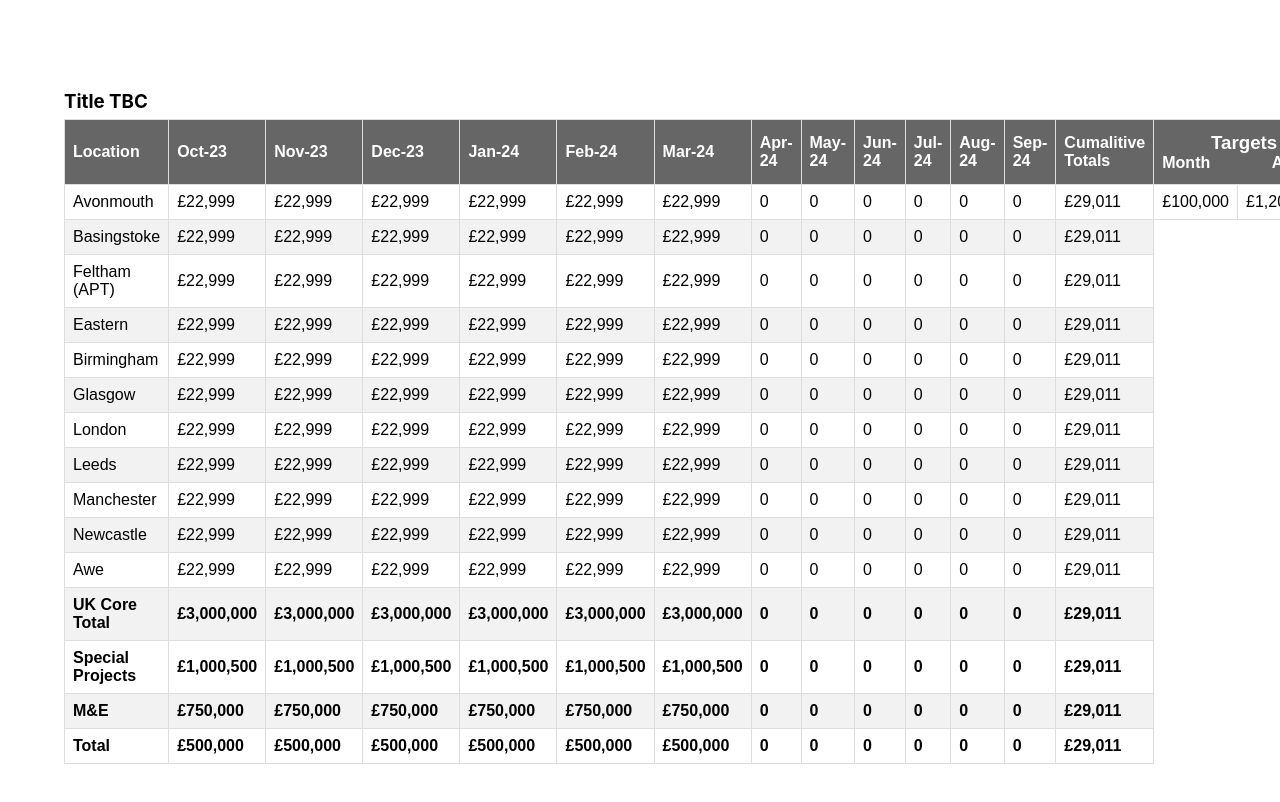
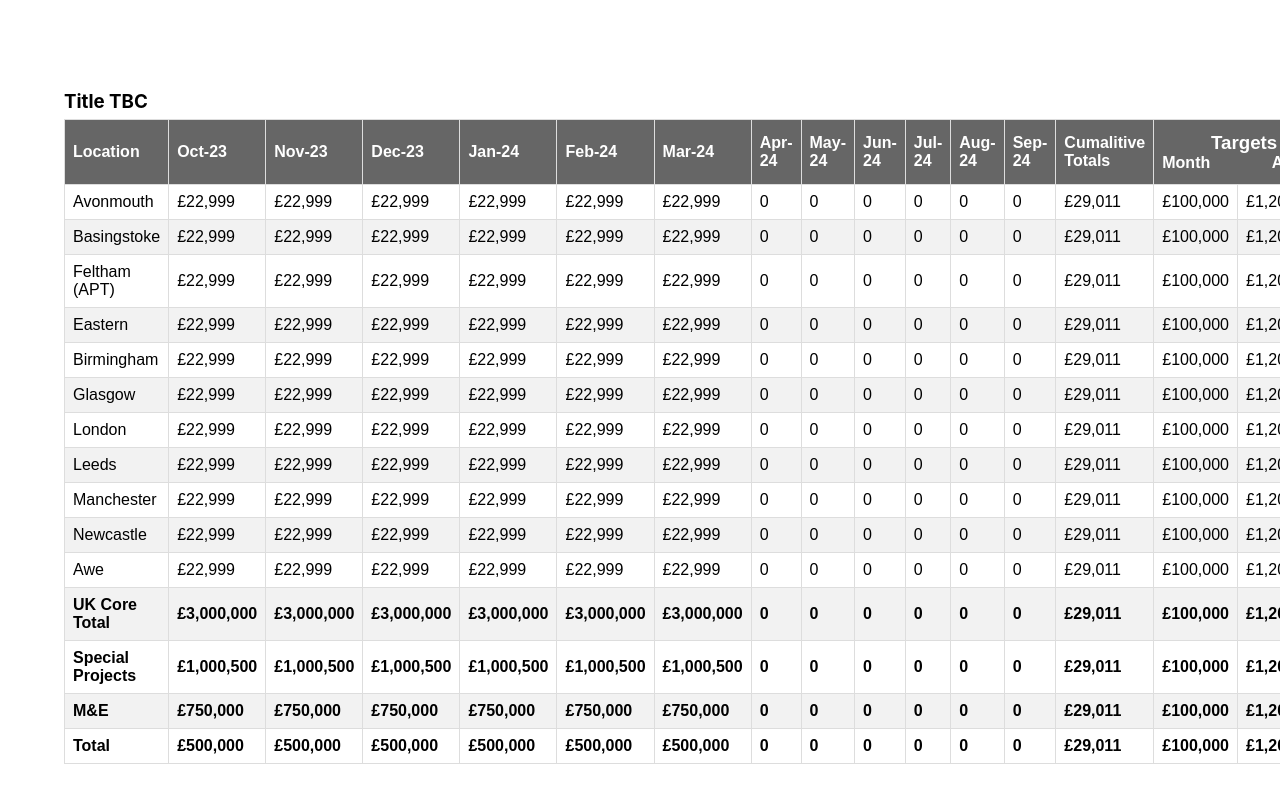
Before and after one commit to stalliardo/contract-awards, a React (Create React App) app in the folder client/: page /awards-totals in a window 1280 px wide. Shown: the top 802 px of the page. Built offline with nearby package versions, Linux system fonts and the light colour scheme.

Commit message:
Added data to the targets column

```diff
--- a/client/src/components/awards/AwardsTotals.js
+++ b/client/src/components/awards/AwardsTotals.js
@@ -70,7 +70,6 @@ const AwardsTotals = () => {
                             <td>
                                 £1,200,000
                             </td>
-
                         </tr>
                         <tr>
                             <td>Basingstoke</td>
@@ -87,7 +86,12 @@ const AwardsTotals = () => {
                             <td>0</td>
                             <td>0</td>
                             <td>£29,011</td>
-
+                            <td>
+                                £100,000
+                            </td>
+                            <td>
+                                £1,200,000
+                            </td>
                         </tr>
                         <tr>
                             <td>Feltham (APT)</td>
@@ -104,7 +108,12 @@ const AwardsTotals = () => {
                             <td>0</td>
                             <td>0</td>
                             <td>£29,011</td>
-
+                            <td>
+                                £100,000
+                            </td>
+                            <td>
+                                £1,200,000
+                            </td>
                         </tr>
                         <tr>
                             <td>Eastern</td>
@@ -121,6 +130,12 @@ const AwardsTotals = () => {
                             <td>0</td>
                             <td>0</td>
                             <td>£29,011</td>
+                            <td>
+                                £100,000
+                            </td>
+                            <td>
+                                £1,200,000
+                            </td>
                         </tr>
                         <tr>
                             <td>Birmingham</td>
@@ -137,6 +152,12 @@ const AwardsTotals = () => {
                             <td>0</td>
                             <td>0</td>
                             <td>£29,011</td>
+                            <td>
+                                £100,000
+                            </td>
+                            <td>
+                                £1,200,000
+                            </td>
                         </tr>
                         <tr>
                             <td>Glasgow</td>
@@ -153,6 +174,12 @@ const AwardsTotals = () => {
                             <td>0</td>
                             <td>0</td>
                             <td>£29,011</td>
+                            <td>
+                                £100,000
+                            </td>
+                            <td>
+                                £1,200,000
+                            </td>
                         </tr>
                         <tr>
                             <td>London</td>
@@ -169,6 +196,12 @@ const AwardsTotals = () => {
                             <td>0</td>
                             <td>0</td>
                             <td>£29,011</td>
+                            <td>
+                                £100,000
+                            </td>
+                            <td>
+                                £1,200,000
+                            </td>
                         </tr>
                         <tr>
                             <td>Leeds</td>
@@ -185,6 +218,12 @@ const AwardsTotals = () => {
                             <td>0</td>
                             <td>0</td>
                             <td>£29,011</td>
+                            <td>
+                                £100,000
+                            </td>
+                            <td>
+                                £1,200,000
+                            </td>
                         </tr>
                         <tr>
                             <td>Manchester</td>
@@ -201,6 +240,12 @@ const AwardsTotals = () => {
                             <td>0</td>
                             <td>0</td>
                             <td>£29,011</td>
+                            <td>
+                                £100,000
+                            </td>
+                            <td>
+                                £1,200,000
+                            </td>
                         </tr>
                         <tr>
                             <td>Newcastle</td>
@@ -217,6 +262,12 @@ const AwardsTotals = () => {
                             <td>0</td>
                             <td>0</td>
                             <td>£29,011</td>
+                            <td>
+                                £100,000
+                            </td>
+                            <td>
+                                £1,200,000
+                            </td>
                         </tr>
                         <tr>
                             <td>Awe</td>
@@ -233,8 +284,13 @@ const AwardsTotals = () => {
                             <td>0</td>
                             <td>0</td>
                             <td>£29,011</td>
+                            <td>
+                                £100,000
+                            </td>
+                            <td>
+                                £1,200,000
+                            </td>
                         </tr>
-
                         {/* Totals below here */}
                         <tr className='bold-cells'>
                             <td>UK Core Total</td>
@@ -251,6 +307,12 @@ const AwardsTotals = () => {
                             <td>0</td>
                             <td>0</td>
                             <td>£29,011</td>
+                            <td>
+                                £100,000
+                            </td>
+                            <td>
+                                £1,200,000
+                            </td>
                         </tr>
                         <tr className='bold-cells'>
                             <td>Special Projects</td>
@@ -267,6 +329,12 @@ const AwardsTotals = () => {
                             <td>0</td>
                             <td>0</td>
                             <td>£29,011</td>
+                            <td>
+                                £100,000
+                            </td>
+                            <td>
+                                £1,200,000
+                            </td>
                         </tr>
 
                         <tr className='bold-cells'>
@@ -284,6 +352,12 @@ const AwardsTotals = () => {
                             <td>0</td>
                             <td>0</td>
                             <td>£29,011</td>
+                            <td>
+                                £100,000
+                            </td>
+                            <td>
+                                £1,200,000
+                            </td>
                         </tr>
 
                         <tr className='bold-cells'>
@@ -301,6 +375,12 @@ const AwardsTotals = () => {
                             <td>0</td>
                             <td>0</td>
                             <td>£29,011</td>
+                            <td>
+                                £100,000
+                            </td>
+                            <td>
+                                £1,200,000
+                            </td>
                         </tr>
 
                         {/* <tr className='last-row'>
```
